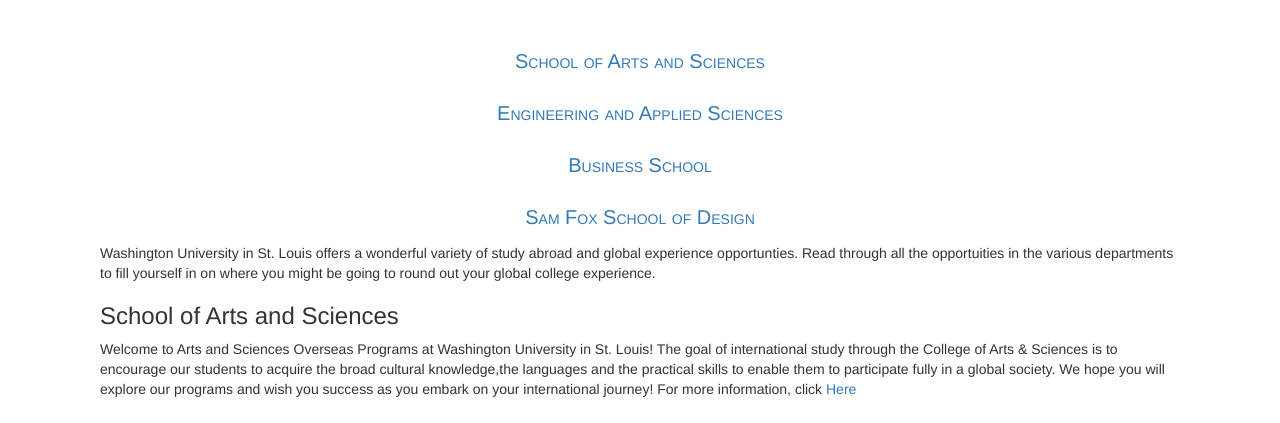
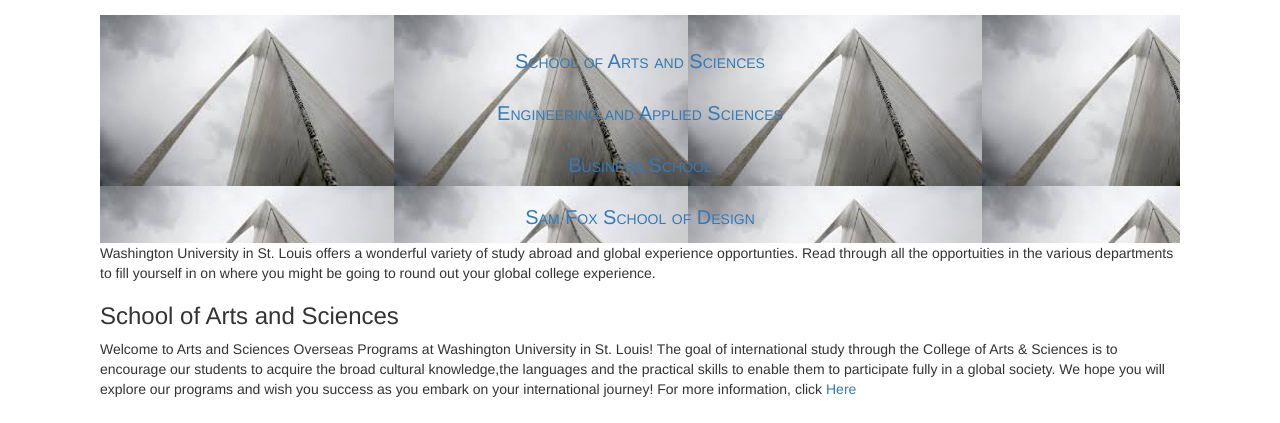
Before and after one commit to GeorgeGathiani/SiteFlip, a plain HTML site: page Study Abroad.html in a window 1280 px wide. Shown: the part 297-720 px from the top of the page. Drawn offline with nearby package versions, Linux system fonts and the light colour scheme.

Commit message:
Update Study Abroad.html

```diff
--- a/Study Abroad.html
+++ b/Study Abroad.html
@@ -43,7 +43,7 @@ header h2 {
 	padding: px 0px 50px 0px;
 	text-align: center;
 	line-height: 32px;
-	background-image: url(arch);
+	background-image: url(arch.jpg);
 
 }
 
```
